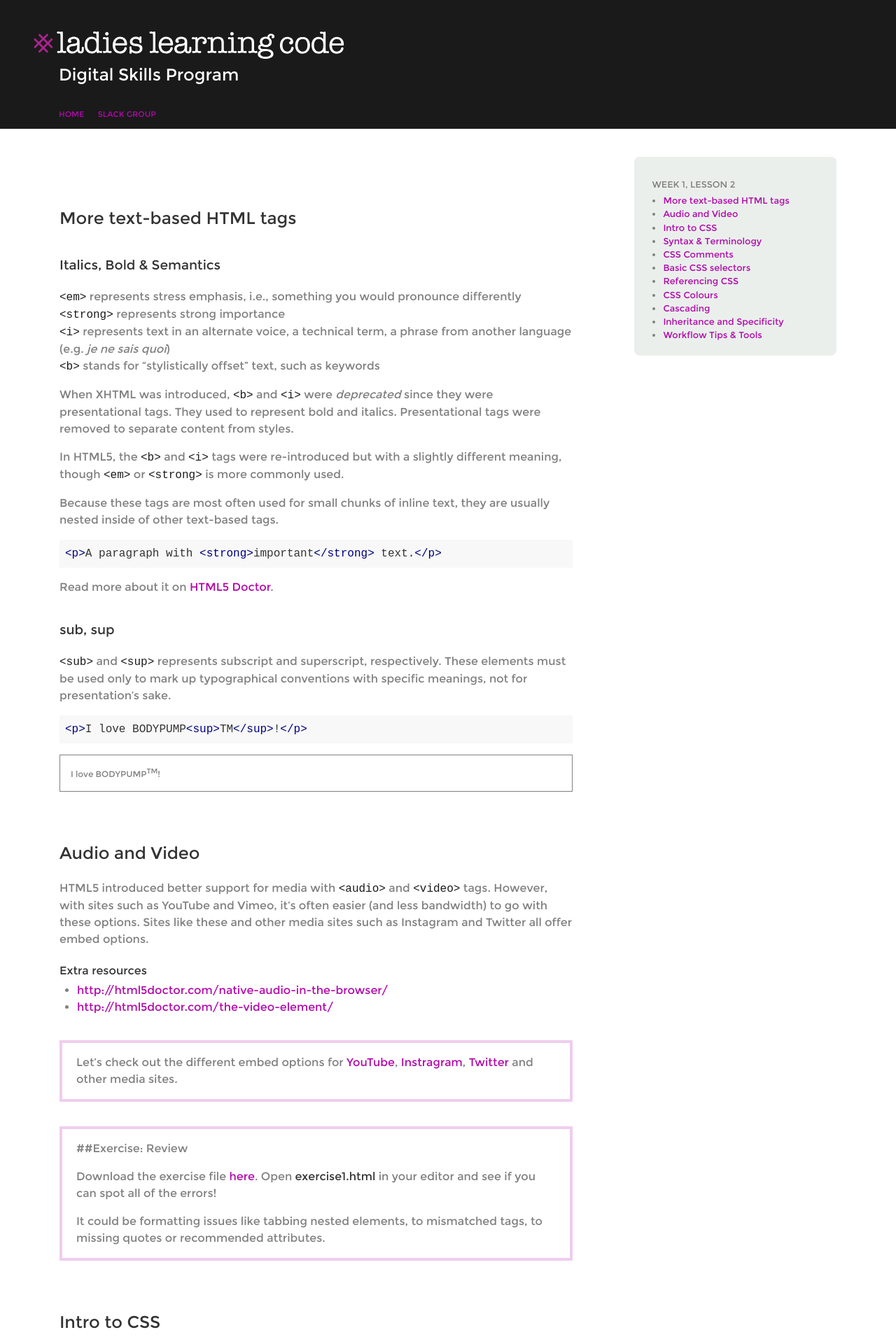
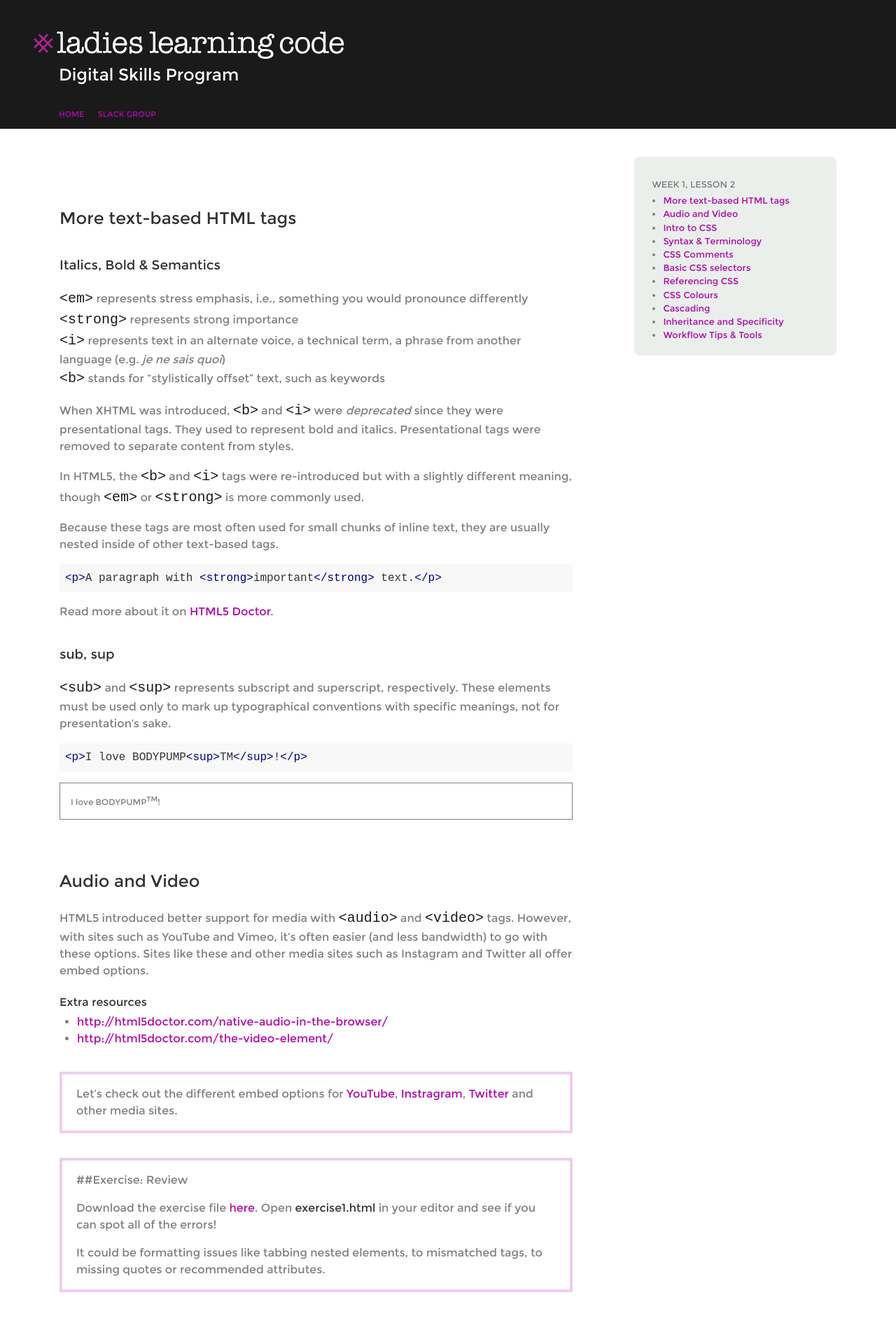
Before and after one commit to kasslent/clc-digital-skills, a Jekyll site: the page built from _lessons/week1.2.md, in a window 1280 px wide. Shown: the top 1920 px of the page at 70% size. Built offline with Jekyll 4.4.1, drawn with Linux system fonts in a browser that asks for light colours; nearby versions of some CDN libraries.

Commit message:
small style updates

```diff
--- a/_sass/_global.scss
+++ b/_sass/_global.scss
@@ -50,6 +50,14 @@ strong {
 }
 code {
   color: $gray-darkest;
+  font-size: $font-size-base + 0.4;
+
+  pre & {
+    font-size: $font-size-base;
+  }
+}
+hr {
+  border: none;
 }
 .clear {
   clear: both;
--- a/_sass/_print.scss
+++ b/_sass/_print.scss
@@ -62,6 +62,9 @@
     border: 1px solid #ccc;
     page-break-inside: avoid;
   }
+  code {
+    font-size: 10pt;
+  }
   .hljs {
     font-size: 8pt;
   }
```
Also changed, not shown: 1 other file.
